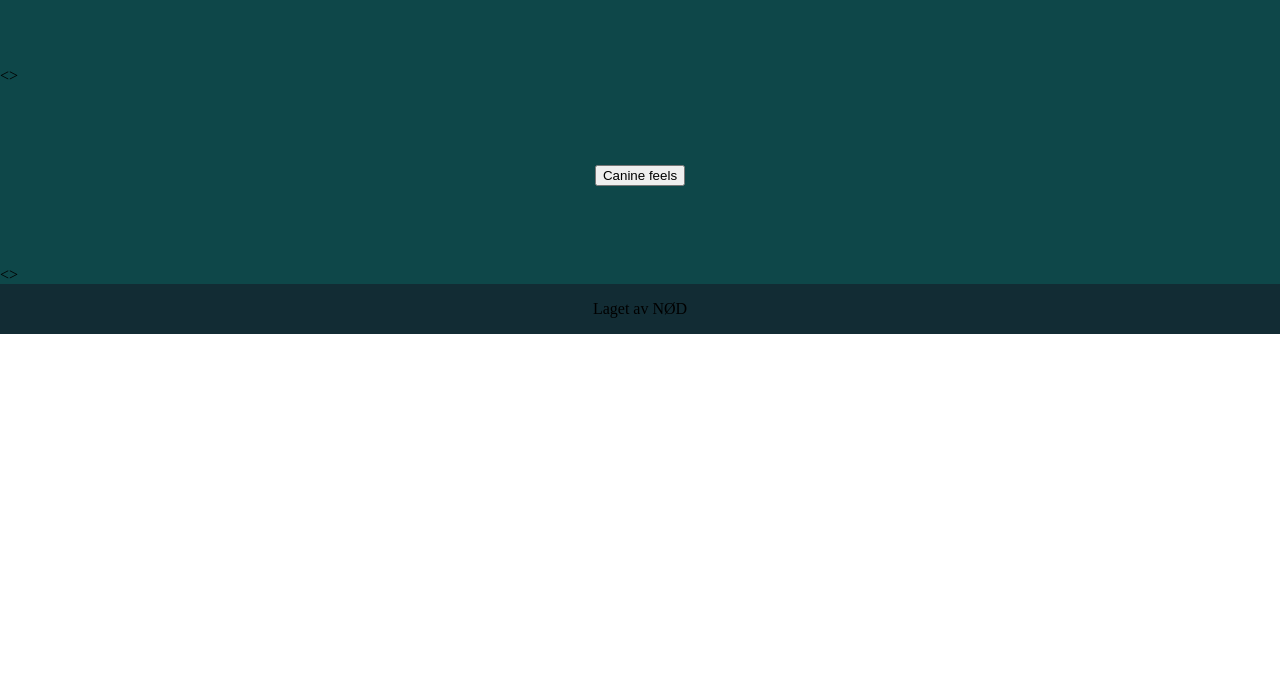
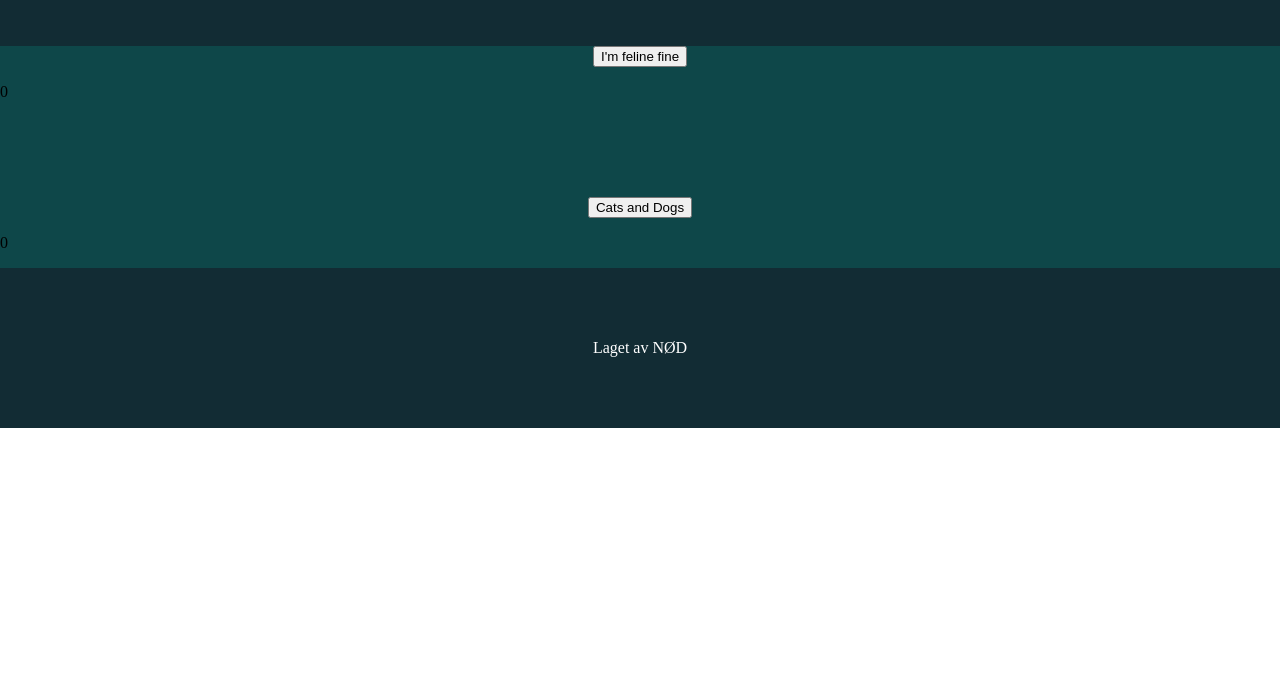
Before and after one commit to Oystein11/objects_and_arrays, a plain HTML site: page index.html in a window 1280 px wide. Shown: the part 114-800 px from the top of the page. Drawn offline with Linux system fonts and the light colour scheme.

Commit message:
Slight change

```diff
--- a/index.html
+++ b/index.html
@@ -12,17 +12,21 @@
         <h1 class="p">Cat emojis</h1>
     </header>
     <main>
-        <section class="button">
-            <button>Feline feels</button>
+        <section class="feline">
+            <div class="button">
+                <button id="catID" onclick="generate_cat">I'm feline fine</button>
+            </div>
+            <div class="display">
+                <p id="pictureID" class="img">0</p>
+            </div>
         </section>
-        <section class="display">
-            <>
-        </section>
-        <section class="button">
-            <button>Canine feels</button>
-        </section>
-        <section class="display">
-            <>
+        <section class="canine">
+            <div class="button">
+                <button id="allID" onclick="generate_all">Cats and Dogs</button>
+            </div>
+            <div class="display">
+                <p id="pictureID" class="img">0</p>
+            </div>
         </section>
     </main>
     <footer>
--- a/script.js
+++ b/script.js
@@ -1,5 +1,29 @@
+//HTML kobling
+const displayer = document.querySelector ("pictureID");
+console.log (displayer);
+
+const cat_button = document.querySelector ("#catID");
+console.log (cat_button);
+
+const all_button = document.querySelector ("#allID");
+console.log (all_button);
+
+// Emoji-ressurs
 const emojis = {
     catEmojis: ["😺", "😸", "😹", "😻", "😼", "😽", "🙀", "😿", "😾", "🐱"],
     dogEmojis: ["🐶", "🐕", "🦮", "🐩", "🐾", "🐺", "🦊", "🦝", "🐕‍🦺", "🐩‍🦱"],
     };
-    console.log (emojis)
+console.log (emojis);
+
+//Display-variabel
+let display = 0;
+
+//Cat-button
+function generate_cat () {
+ display > emojis.catEmojis, 1++;
+};
+
+//All-button
+function generate_all () {
+
+};
--- a/style.css
+++ b/style.css
@@ -7,6 +7,7 @@ header, footer {
     justify-content: center;
     align-items: center;
     background-color: #122c34;
+    height: 10em;
 }
 
 main {
@@ -22,6 +23,10 @@ main {
     flex-direction: row;
     justify-content: center;
     gap: 5em;
+}
+
+.p {
+    color: white;
 }
 
 /* Responsivt for mobil*/
```
